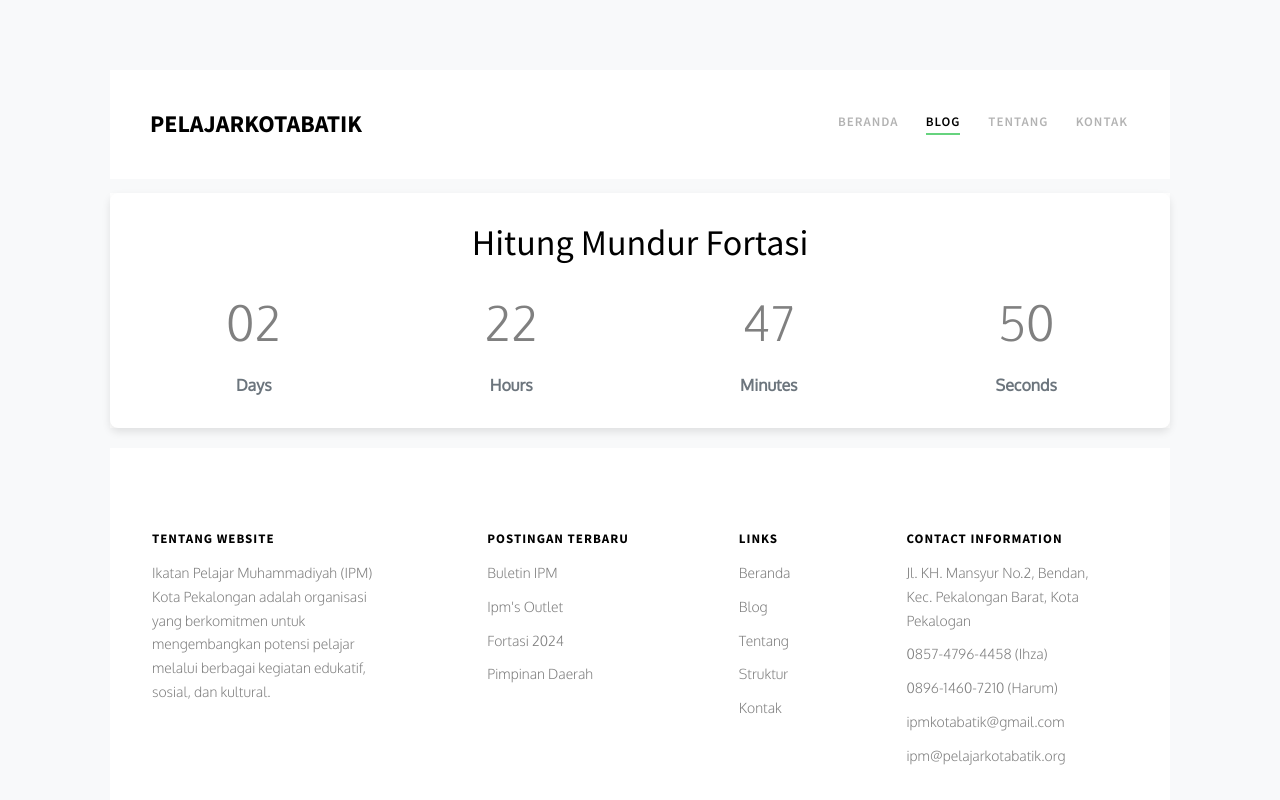
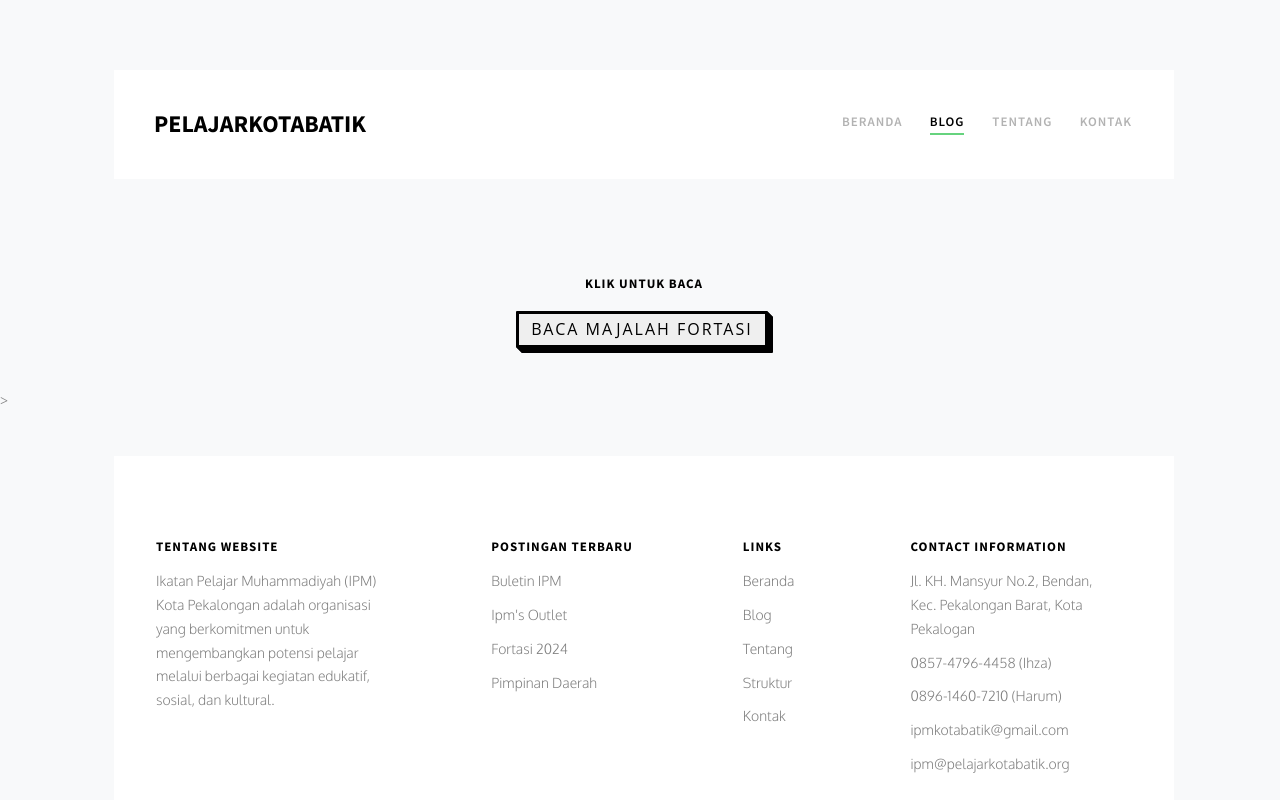
Before and after one commit to KayolEnjoy/jointransmiddo, a plain HTML site: page blog/fortasi/index.html in a window 1280 px wide. Drawn offline with Linux system fonts and the light colour scheme; some packages are replaced by stand-ins of ours; a script that the page names is missing.

Commit message:
Update index.html

```diff
--- a/blog/fortasi/index.html
+++ b/blog/fortasi/index.html
@@ -36,8 +36,7 @@
 	<link href="https://fonts.googleapis.com/css?family=Oxygen:300,400" rel="stylesheet">
 	<link href="https://fonts.googleapis.com/css?family=Source+Sans+Pro:400,600,700" rel="stylesheet">
 	<!-- Favicon -->
-	<link rel="shortcut icon" type="image/x-icon" href="https://pelajarkotabatik.org/logo.ico">
-	<link rel="shortcut icon" type="image/x-icon" href="https://pelajarkotabatik.org/logo.png">
+	<link rel="icon" type="image/png" href="https://pelajarkotabatik.org/blog/fortasi/icon.png">>
 	<!-- Animate.css -->
 	<link rel="stylesheet" href="../../sc/css/animate.css">
 	<!-- Bootstrap  -->
@@ -89,6 +88,35 @@
             font-size: 16px;
             color: #6c757d;
         }
+		/* CSS */
+		.button-54 {
+		font-family: "Open Sans", sans-serif;
+		font-size: 16px;
+		letter-spacing: 2px;
+		text-decoration: none;
+		text-transform: uppercase;
+		color: #000;
+		cursor: pointer;
+		border: 3px solid;
+		padding: 0.25em 0.5em;
+		box-shadow: 1px 1px 0px 0px, 2px 2px 0px 0px, 3px 3px 0px 0px, 4px 4px 0px 0px, 5px 5px 0px 0px;
+		position: center;
+		user-select: none;
+		-webkit-user-select: none;
+		touch-action: manipulation;
+		}
+
+		.button-54:active {
+		box-shadow: 0px 0px 0px 0px;
+		top: 5px;
+		left: 5px;
+		}
+
+		@media (min-width: 768px) {
+		.button-54 {
+			padding: 0.25em 0.75em;
+		}
+		}
     </style>
 
 	</head>
@@ -124,25 +152,18 @@
 			</div>
 		</div>
 	</nav>
-	<div class="container-wrap">
-		<div class="countdown">
-			<h1>Hitung Mundur Fortasi</h1>
-			<div class="row justify-content-md-center">
-				<div class="col-lg-3">
-					<div class="time" id="days">00</div>
-					<div class="label">Days</div>
-				</div>
-				<div class="col-lg-3">
-					<div class="time" id="hours">00</div>
-					<div class="label">Hours</div>
-				</div>
-				<div class="col-lg-3">
-					<div class="time" id="minutes">00</div>
-					<div class="label">Minutes</div>
-				</div>
-				<div class="col-lg-3">
-					<div class="time" id="seconds">00</div>
-					<div class="label">Seconds</div>
+	<div id="fh5co-services">
+		<div class="row">
+			<div class="text-center animate-box">
+				<div class="services">
+					<div class="desc">
+						<h3>Klik Untuk Baca</h3>
+						<div class="container text-center">
+							<div class="d-flex justify-content-center mb-3">
+								<button id="downloadBtn" class="button-54 btn mx-2" onclick="handleAlod()">Baca Majalah Fortasi</button>
+							</div>
+						</div>
+					</div>
 				</div>
 			</div>
 		</div>
@@ -227,31 +248,73 @@
 	<script src="../../sc/js/jquery.countTo.js"></script>
 	<!-- Main -->
 	<script src="../../sc/js/main.js"></script>
+	<script src="https://cdn.jsdelivr.net/npm/sweetalert2@11"></script>
 	<script>
-        function updateCountdown() {
-            const now = new Date();
-            const targetDate = new Date('2024-07-22T00:00:00+07:00'); // Set target date with timezone offset for WIB (UTC+7)
-            const timeDifference = targetDate - now;
 
-            const days = Math.floor(timeDifference / (1000 * 60 * 60 * 24));
-            const hours = Math.floor((timeDifference % (1000 * 60 * 60 * 24)) / (1000 * 60 * 60));
-            const minutes = Math.floor((timeDifference % (1000 * 60 * 60)) / (1000 * 60));
-            const seconds = Math.floor((timeDifference % (1000 * 60)) / 1000);
+function handleAlod() {
+    Swal.fire({
+      title: "Mau baca majalah dari mana?",
+      showDenyButton: true,
+      showCloseButton: true,
+      denyButtonColor: "#3085d6",
+      confirmButtonText: "Download Majalah",
+      denyButtonText: `majalah Online`
+    }).then((result) => {
+      /* Read more about isConfirmed, isDenied below */
+      if (result.isConfirmed) {
+        Swal.fire({
+          title: 'Tunggu Sebentar...',
+          text: 'Sedang menyiapkan majalah untuk diunduh.',
+          showConfirmButton: false,
+          allowOutsideClick: false,
+          timer: 3000, // 3 detik
+          onBeforeOpen: () => {
+            Swal.showLoading();
+          },
+        });
 
-            document.getElementById('days').textContent = days.toString().padStart(2, '0');
-            document.getElementById('hours').textContent = hours.toString().padStart(2, '0');
-            document.getElementById('minutes').textContent = minutes.toString().padStart(2, '0');
-            document.getElementById('seconds').textContent = seconds.toString().padStart(2, '0');
+        // Tunggu 3 detik sebelum mengunduh file
+        setTimeout(() => {
+          // Simulasi pengunduhan file (ganti URL sesuai dengan lokasi file)
+          const downloadLink = document.createElement('a');
+          downloadLink.href = 'https://pelajarkotabatik.org/blog/fortasi/majalah.pdf';
+          downloadLink.download = 'majalah.pdf';
+          document.body.appendChild(downloadLink);
+          downloadLink.click();
+          document.body.removeChild(downloadLink);
 
-            if (timeDifference < 0) {
-                clearInterval(countdownInterval);
-                document.querySelector('.countdown').innerHTML = '<h1>Countdown has ended!</h1>';
-            }
-        }
+          // Tutup SweetAlert setelah pengunduhan selesai
+          Swal.close();
+        }, 3000);
+      } else if (result.isDenied) {
+        Swal.fire({
+          title: 'Tunggu Sebentar...',
+          text: 'Menuju Ke Majalah Digital',
+          showConfirmButton: false,
+          allowOutsideClick: false,
+          timer: 1000, // 1 detik
+          onBeforeOpen: () => {
+            Swal.showLoading();
+          },
+        });
 
-        const countdownInterval = setInterval(updateCountdown, 1000);
-        updateCountdown();
-    </script>
+        // Tunggu 3 detik sebelum mengunduh file
+        setTimeout(() => {
+          // Simulasi pengunduhan file (ganti URL sesuai dengan lokasi file)
+          const Katalog = document.createElement('a');
+          Katalog.href = 'https://pelajarkotabatik.org/blog/fortasi/majalah';
+          document.body.appendChild(Katalog);
+          Katalog.click();
+          document.body.removeChild(Katalog);
+
+          // Tutup SweetAlert setelah pengunduhan selesai
+          Swal.close();
+        }, 3000);
+      }
+    });
+
+  }
+	</script>
 
 	</body>
 </html>
```
